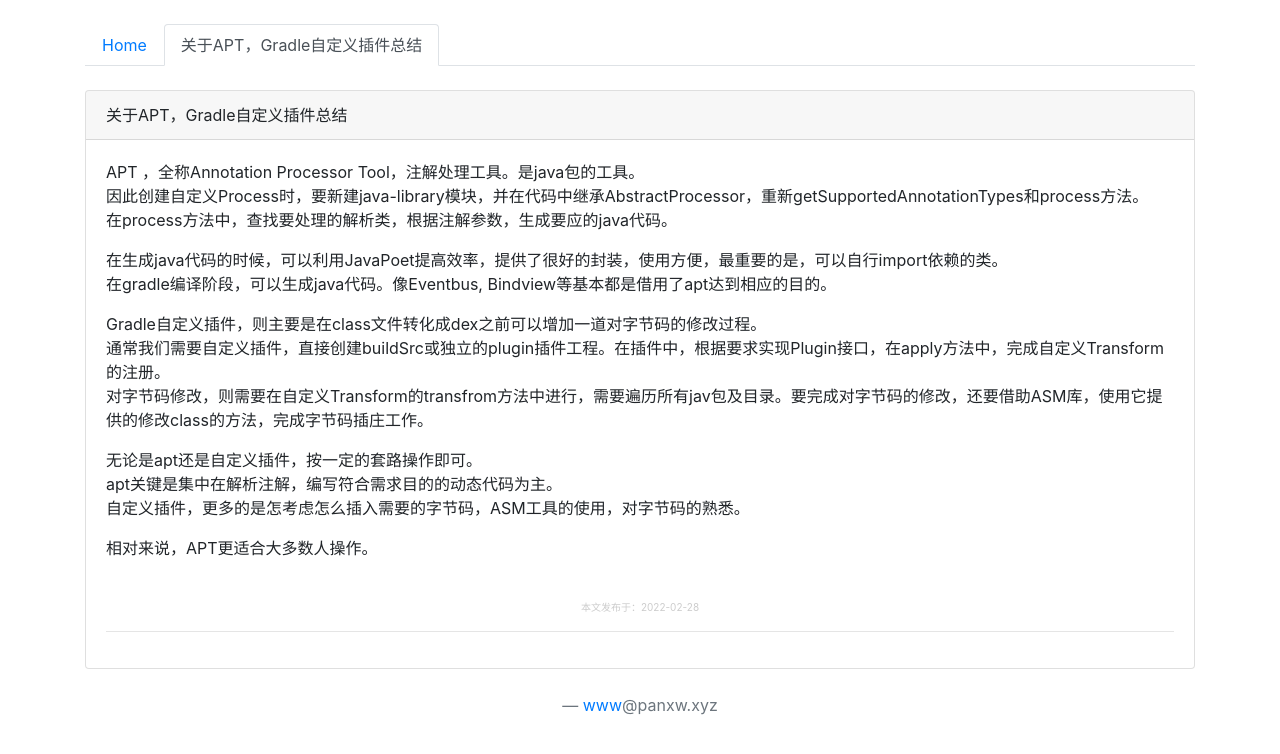
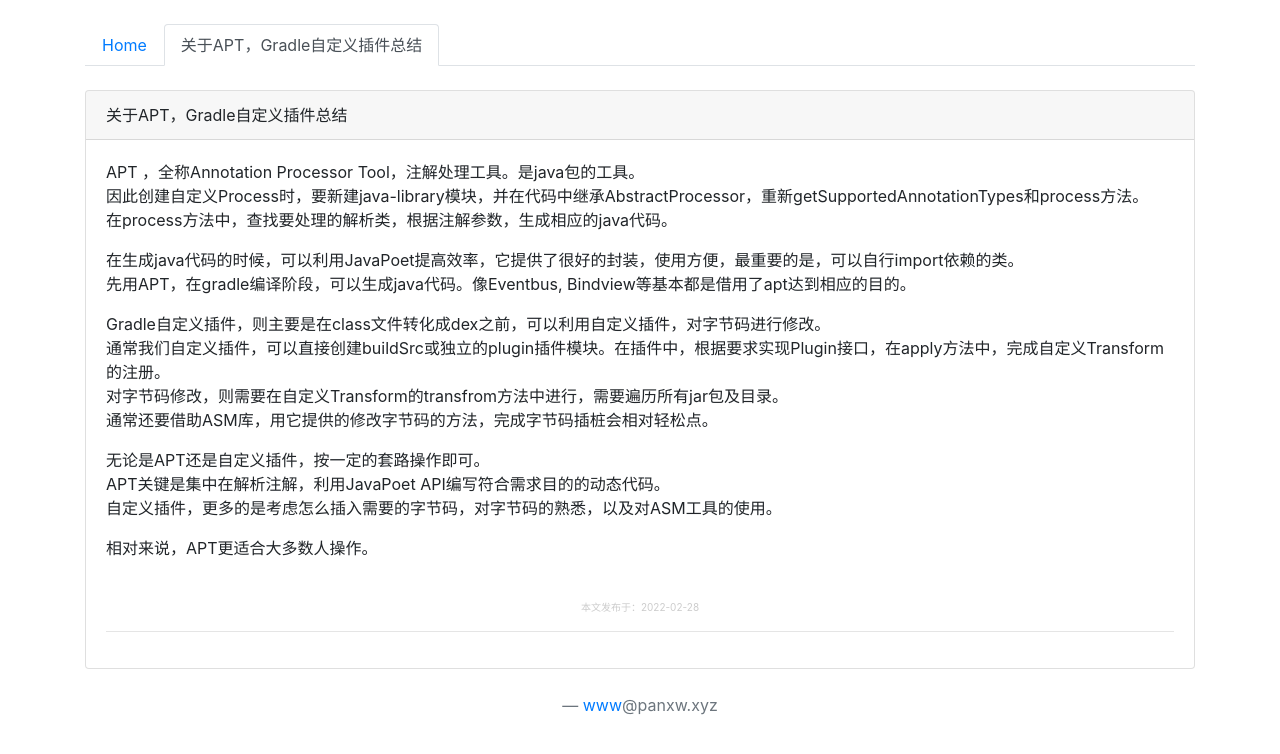
Before and after one commit to panxw/panxw.github.io, a Jekyll site: the page built from _posts/android/2022-02-28-apt-gradle-plugin-summary.md, in a window 1280 px wide. Shown: the top 754 px of the page. Built offline with Jekyll 4.4.1, drawn with Linux system fonts in a browser that asks for light colours; comment, search, counter and statistics services are not loaded.

Commit message:
Update 2022-02-28-apt-gradle-plugin-summary.md

```diff
--- a/_posts/android/2022-02-28-apt-gradle-plugin-summary.md
+++ b/_posts/android/2022-02-28-apt-gradle-plugin-summary.md
@@ -8,19 +8,20 @@ tags: [APT, Gradle, 自定义插件]
 
 APT ，全称Annotation Processor Tool，注解处理工具。是java包的工具。
 因此创建自定义Process时，要新建java-library模块，并在代码中继承AbstractProcessor，重新getSupportedAnnotationTypes和process方法。
-在process方法中，查找要处理的解析类，根据注解参数，生成要应的java代码。
+在process方法中，查找要处理的解析类，根据注解参数，生成相应的java代码。
 
-在生成java代码的时候，可以利用JavaPoet提高效率，提供了很好的封装，使用方便，最重要的是，可以自行import依赖的类。
-在gradle编译阶段，可以生成java代码。像Eventbus, Bindview等基本都是借用了apt达到相应的目的。
+在生成java代码的时候，可以利用JavaPoet提高效率，它提供了很好的封装，使用方便，最重要的是，可以自行import依赖的类。
+先用APT，在gradle编译阶段，可以生成java代码。像Eventbus, Bindview等基本都是借用了apt达到相应的目的。
 
 
-Gradle自定义插件，则主要是在class文件转化成dex之前可以增加一道对字节码的修改过程。
-通常我们需要自定义插件，直接创建buildSrc或独立的plugin插件工程。在插件中，根据要求实现Plugin接口，在apply方法中，完成自定义Transform的注册。
-对字节码修改，则需要在自定义Transform的transfrom方法中进行，需要遍历所有jav包及目录。要完成对字节码的修改，还要借助ASM库，使用它提供的修改class的方法，完成字节码插庄工作。
+Gradle自定义插件，则主要是在class文件转化成dex之前，可以利用自定义插件，对字节码进行修改。
+通常我们自定义插件，可以直接创建buildSrc或独立的plugin插件模块。在插件中，根据要求实现Plugin接口，在apply方法中，完成自定义Transform的注册。
+对字节码修改，则需要在自定义Transform的transfrom方法中进行，需要遍历所有jar包及目录。
+通常还要借助ASM库，用它提供的修改字节码的方法，完成字节码插桩会相对轻松点。
 
 
-无论是apt还是自定义插件，按一定的套路操作即可。
-apt关键是集中在解析注解，编写符合需求目的的动态代码为主。
-自定义插件，更多的是怎考虑怎么插入需要的字节码，ASM工具的使用，对字节码的熟悉。
+无论是APT还是自定义插件，按一定的套路操作即可。
+APT关键是集中在解析注解，利用JavaPoet API编写符合需求目的的动态代码。
+自定义插件，更多的是考虑怎么插入需要的字节码，对字节码的熟悉，以及对ASM工具的使用。
 
 相对来说，APT更适合大多数人操作。
```
